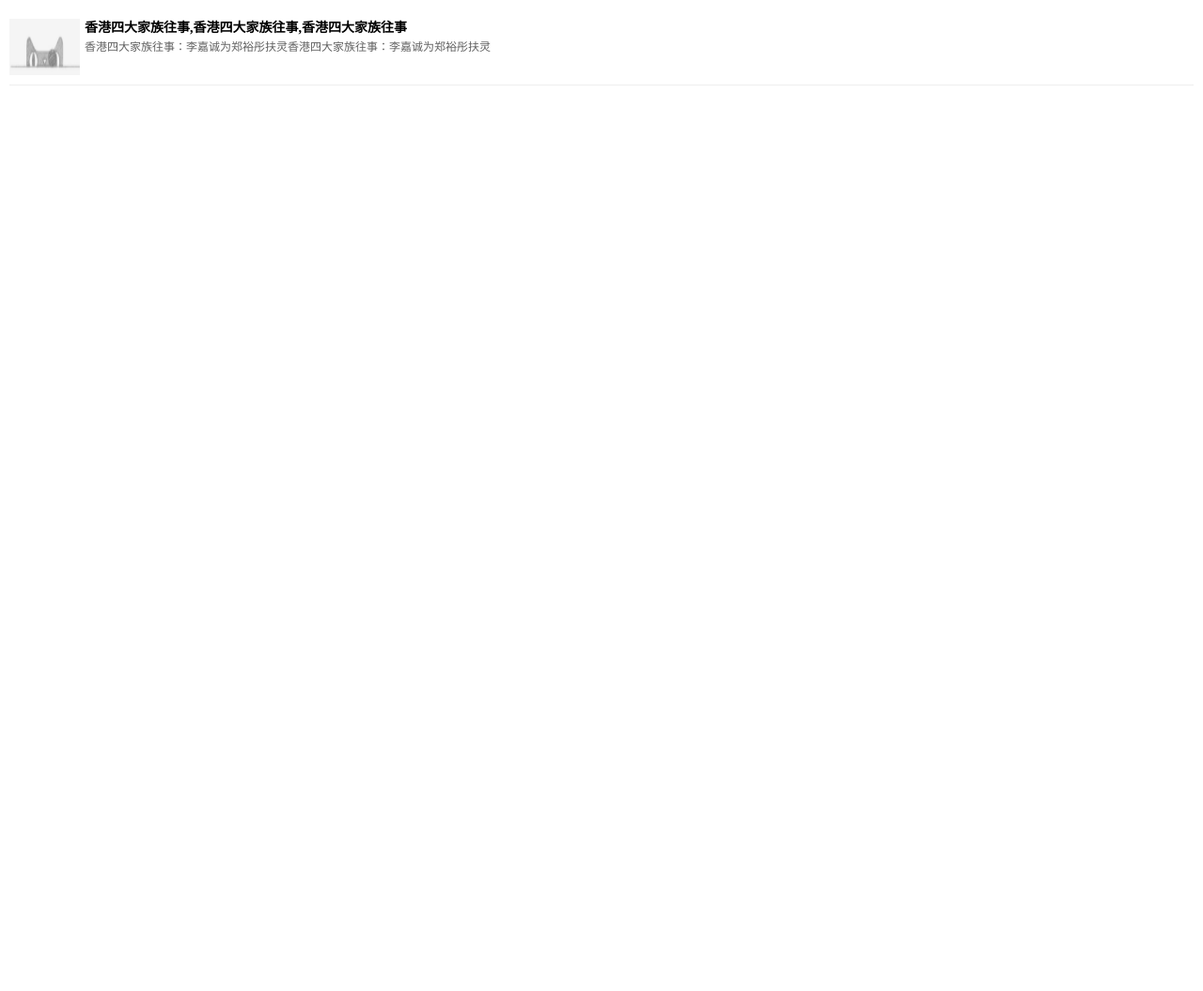
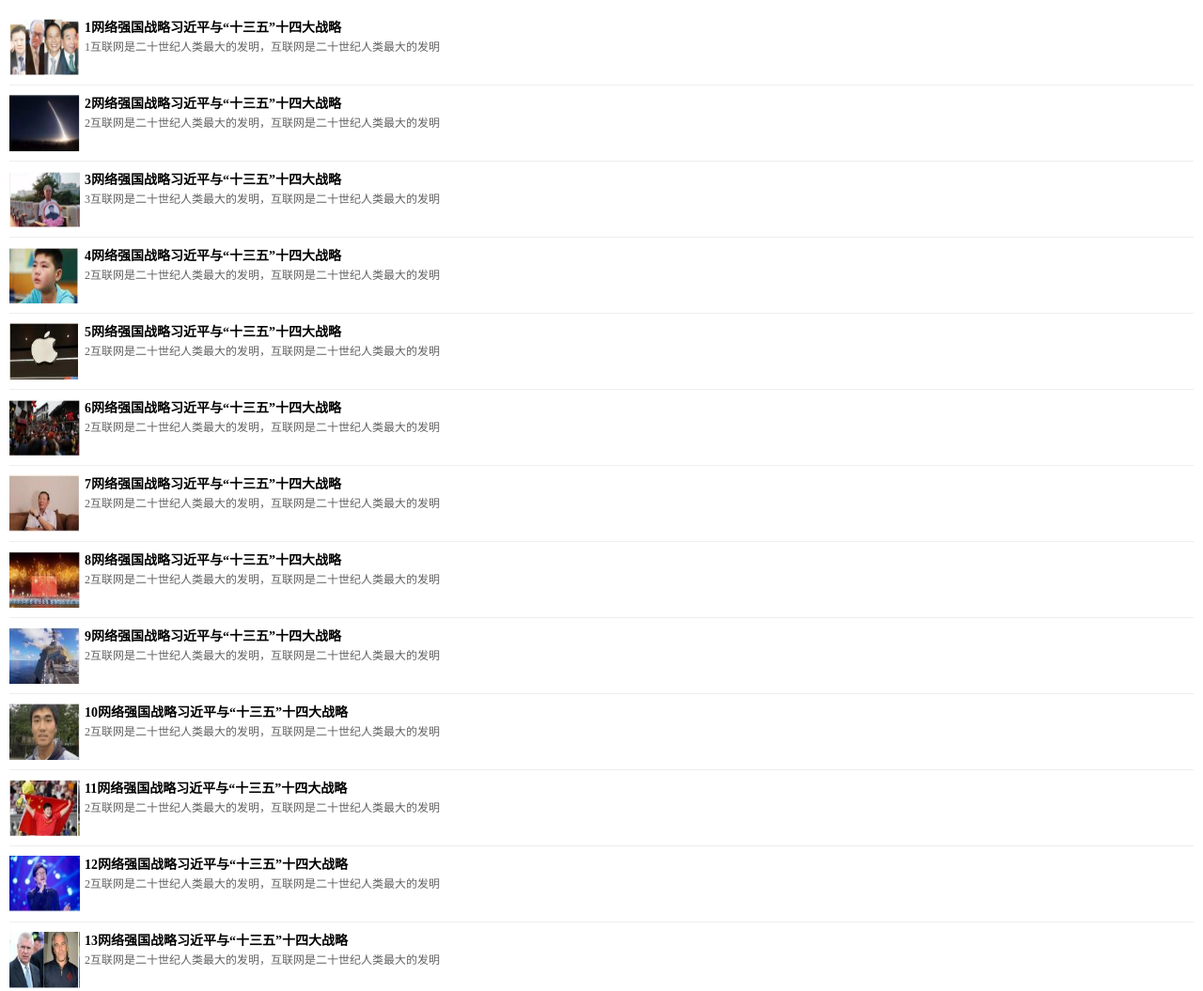
Before and after one commit to pengshengguang/Front-end-Foundation, a plain HTML site: page 第五课：css/test-58.html in a window 1280 px wide. Shown: the top 1055 px of the page at 94% size. Before the commit the page ends 800 px from the top, so only its background shows below. Drawn offline with Linux system fonts and the light colour scheme.

Commit message:
【第58课】多张图片的延迟加载

```diff
--- a/第五课：css/json/newsList.txt
+++ b/第五课：css/json/newsList.txt
@@ -1,4 +1,18 @@
 [{"img":"./img/new1.PNG", "title": "1网络强国战略习近平与“十三五”十四大战略", "desc": "1互联网是二十世纪人类最大的发明，互联网是二十世纪人类最大的发明"},
  {"img":"./img/new2.PNG", "title": "2网络强国战略习近平与“十三五”十四大战略", "desc": "2互联网是二十世纪人类最大的发明，互联网是二十世纪人类最大的发明"},
- {"img":"./img/new3.PNG", "title": "3网络强国战略习近平与“十三五”十四大战略", "desc": "3互联网是二十世纪人类最大的发明，互联网是二十世纪人类最大的发明"}
+ {"img":"./img/new3.PNG", "title": "3网络强国战略习近平与“十三五”十四大战略", "desc": "3互联网是二十世纪人类最大的发明，互联网是二十世纪人类最大的发明"},
+ {"img":"./img/new4.JPG", "title": "4网络强国战略习近平与“十三五”十四大战略", "desc": "2互联网是二十世纪人类最大的发明，互联网是二十世纪人类最大的发明"},
+ {"img":"./img/new5.JPG", "title": "5网络强国战略习近平与“十三五”十四大战略", "desc": "2互联网是二十世纪人类最大的发明，互联网是二十世纪人类最大的发明"},
+ {"img":"./img/new6.JPG", "title": "6网络强国战略习近平与“十三五”十四大战略", "desc": "2互联网是二十世纪人类最大的发明，互联网是二十世纪人类最大的发明"},
+ {"img":"./img/new7.JPG", "title": "7网络强国战略习近平与“十三五”十四大战略", "desc": "2互联网是二十世纪人类最大的发明，互联网是二十世纪人类最大的发明"},
+ {"img":"./img/new8.JPG", "title": "8网络强国战略习近平与“十三五”十四大战略", "desc": "2互联网是二十世纪人类最大的发明，互联网是二十世纪人类最大的发明"},
+ {"img":"./img/new9.JPG", "title": "9网络强国战略习近平与“十三五”十四大战略", "desc": "2互联网是二十世纪人类最大的发明，互联网是二十世纪人类最大的发明"},
+ {"img":"./img/new10.JPG", "title": "10网络强国战略习近平与“十三五”十四大战略", "desc": "2互联网是二十世纪人类最大的发明，互联网是二十世纪人类最大的发明"},
+ {"img":"./img/new11.JPG", "title": "11网络强国战略习近平与“十三五”十四大战略", "desc": "2互联网是二十世纪人类最大的发明，互联网是二十世纪人类最大的发明"},
+ {"img":"./img/new12.JPG", "title": "12网络强国战略习近平与“十三五”十四大战略", "desc": "2互联网是二十世纪人类最大的发明，互联网是二十世纪人类最大的发明"},
+ {"img":"./img/new13.JPG", "title": "13网络强国战略习近平与“十三五”十四大战略", "desc": "2互联网是二十世纪人类最大的发明，互联网是二十世纪人类最大的发明"},
+ {"img":"./img/new14.JPG", "title": "14网络强国战略习近平与“十三五”十四大战略", "desc": "2互联网是二十世纪人类最大的发明，互联网是二十世纪人类最大的发明"},
+ {"img":"./img/new15.JPG", "title": "15网络强国战略习近平与“十三五”十四大战略", "desc": "2互联网是二十世纪人类最大的发明，互联网是二十世纪人类最大的发明"},
+ {"img":"./img/new16.JPG", "title": "16网络强国战略习近平与“十三五”十四大战略", "desc": "2互联网是二十世纪人类最大的发明，互联网是二十世纪人类最大的发明"},
+ {"img":"./img/new17.JPG", "title": "17网络强国战略习近平与“十三五”十四大战略", "desc": "2互联网是二十世纪人类最大的发明，互联网是二十世纪人类最大的发明"}
 ]
--- a/第五课：css/test-58.html
+++ b/第五课：css/test-58.html
@@ -43,6 +43,7 @@
             display: none;
             width: 100%;
             height: 100%;
+            opacity: 0;  /*这里设置为0的目的是，实现渐进的效果，后面的fadeIn函数，作用就是让图片透明都从0变成1*/
         }
 
         .news li > div:nth-child(2) {
@@ -66,15 +67,15 @@
 </head>
 <body>
     <ul id="news" class="news">
-        <li>
-            <div>
-                <img src="./img/new1.PNG" alt="">
-            </div>
-            <div>
-                <h2>香港四大家族往事,香港四大家族往事,香港四大家族往事</h2>
-                <p>香港四大家族往事：李嘉诚为郑裕彤扶灵香港四大家族往事：李嘉诚为郑裕彤扶灵</p>
-            </div>
-        </li>
+        <!--<li>-->
+            <!--<div>-->
+                <!--<img src="./img/new1.PNG" alt="">-->
+            <!--</div>-->
+            <!--<div>-->
+                <!--<h2>香港四大家族往事,香港四大家族往事,香港四大家族往事</h2>-->
+                <!--<p>香港四大家族往事：李嘉诚为郑裕彤扶灵香港四大家族往事：李嘉诚为郑裕彤扶灵</p>-->
+            <!--</div>-->
+        <!--</li>-->
     </ul>
 
 
@@ -82,13 +83,16 @@
 
 <script type="text/javascript" src="./tool/utils.js"></script>
 <script type="text/javascript">
+    var news = document.getElementById("news"),
+        imgList = news.getElementsByTagName("img");
+
     // 1、获取需要绑定的数据(通过Ajax)
     var jsonData = null;
     ~function () {
         var xhr = new XMLHttpRequest;
         // URL地址后面加随机数目的：清除每一次请求数据时候（get请求）产生的缓存
         // 因为每次访问的地址不一样，样浏览器就不会尝试缓存来自服务器的响应，读取本地缓存的数据。
-        xhr.open('get', 'json/newsList.txt?' + Math.random(), false);
+        xhr.open('get', 'json/newsList.txt?' + Math.random(), false); // false代表同步
         xhr.onreadystatechange = function () {
             if (xhr.readyState === 4 && /^2\d{2}$/.test(xhr.status)) {
                 var val = xhr.responseText;
@@ -99,6 +103,80 @@
     }();
     console.log(jsonData);
 
+    // 2、数据绑定（使用字符串拼接的方式）
+    ~function () {
+        var str = "";
+        if (jsonData) {
+            for (var i = 0, len = jsonData.length; i < len; i++) {
+                var curData = jsonData[i];
+                str += '<li>';
+                str += '<div><img src="" trueImg="' + curData["img"] + '"></div>';
+                str += '<div><h2>' + curData["title"] + '</h2>';
+                str += '<p>' + curData["desc"] + '</p>';
+                str += '</div>';
+                str += '</li></div>';
+            }
+            news.innerHTML += str;
+        }
+    }();
+
+    // 3、图片延迟加载
+    // ->首先实现单张图片的延时加载
+    function lazyImg(curImg) {
+        var oImg = new Image;
+        oImg.src = curImg.getAttribute("trueImg");
+        oImg.onload = function() {
+            curImg.src = this.src;
+            curImg.style.display = "block";
+            fadeIn(curImg);
+            oImg = null;
+        }
+        curImg.isLoad = true;
+    }
+
+    // -> 循环处理每一张图片
+    function handleAllImg() {
+        for (var i = 0, len = imgList.length; i < len; i++) {
+            var curImg = imgList[i];
+            if (curImg.isLoad) { // 当前图片处理过的话，就不需重新进行处理
+                continue;
+            }
+
+            // ->只有当A小于B的时候再进行处理
+//          var A = utils.offset(curImg).top + curImg.offsetHeight; // 这里A不能这么计算，因为此时图片是隐藏的，没有图片，他的offsetHeight当让也是为0
+                                                                      // 如果我要的到图片的A值，我们可以通过拿到他父节点的容器就行了，哈哈
+            var curImgPar = curImg.parentNode,
+                A = utils.offset(curImgPar).offsetTop + curImgPar.offsetHeight,
+                B = utils.win("clientHeight") + utils.win("scrollTop");
+            if (A < B) {
+                lazyImg(curImg);
+            }
+        }
+    }
+
+    // ->实现渐现效果
+    function fadeIn(curImg) {
+        var duration = 500, // 总时间
+            interval = 10, //10ms走一次
+            target = 1; //总距离是1
+        var step = (target / duration) * interval; //每一步的步长
+        var timer = window.setInterval(function () {
+            var curOp =  utils.getCss2SS(curImg, "opacity");
+            if (curOp >= 1) {
+                  curImg.style.opacity = 1;
+                  window.clearInterval(timer);
+                  return
+            }
+            curOp += step;
+            curImg.style.opacity = curOp;
+        }, interval);
+    }
+
+    // 4、开始的时候（过500ms）加载1屏幕的图片，当滚动条滚动的时候，加载其他图片
+    window.setTimeout(handleAllImg, 500);
+    window.onscroll = handleAllImg;
+
+
 </script>
 </body>
 </html>
```
Also changed, not shown: 第五课：css/img/new10.JPG (added), 第五课：css/img/new11.JPG (added), 第五课：css/img/new12.JPG (added), 第五课：css/img/new13.JPG (added), 第五课：css/img/new14.JPG (added), 第五课：css/img/new15.JPG (added), 第五课：css/img/new16.JPG (added), 第五课：css/img/new17.JPG (added), 第五课：css/img/new34.PNG (deleted), 第五课：css/img/new4.JPG (added), 第五课：css/img/new5.JPG (added), 第五课：css/img/new6.JPG (added), 第五课：css/img/new7.JPG (added), 第五课：css/img/new8.JPG (added), 1 more files.
